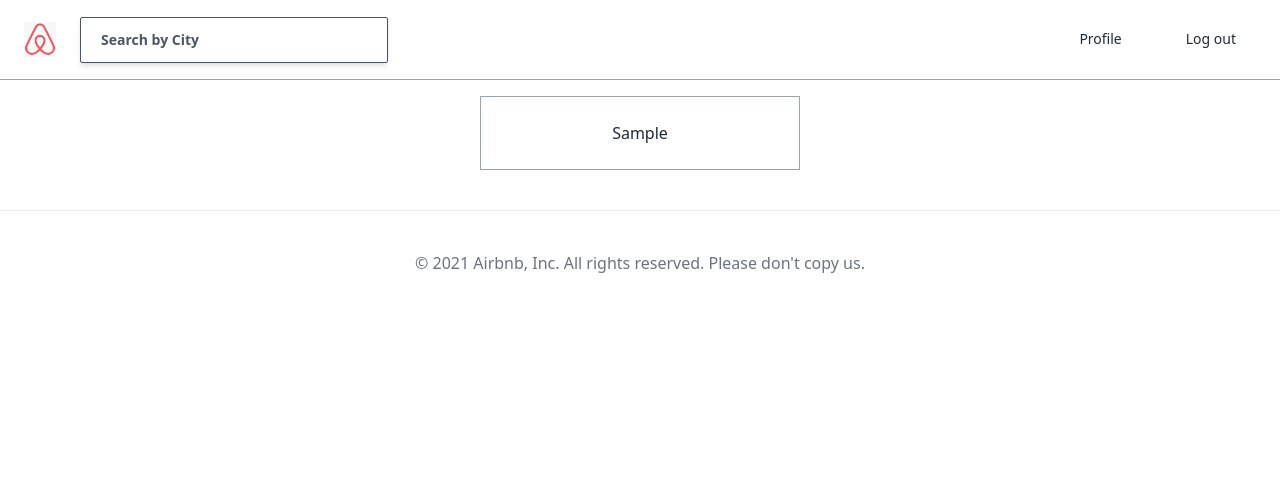
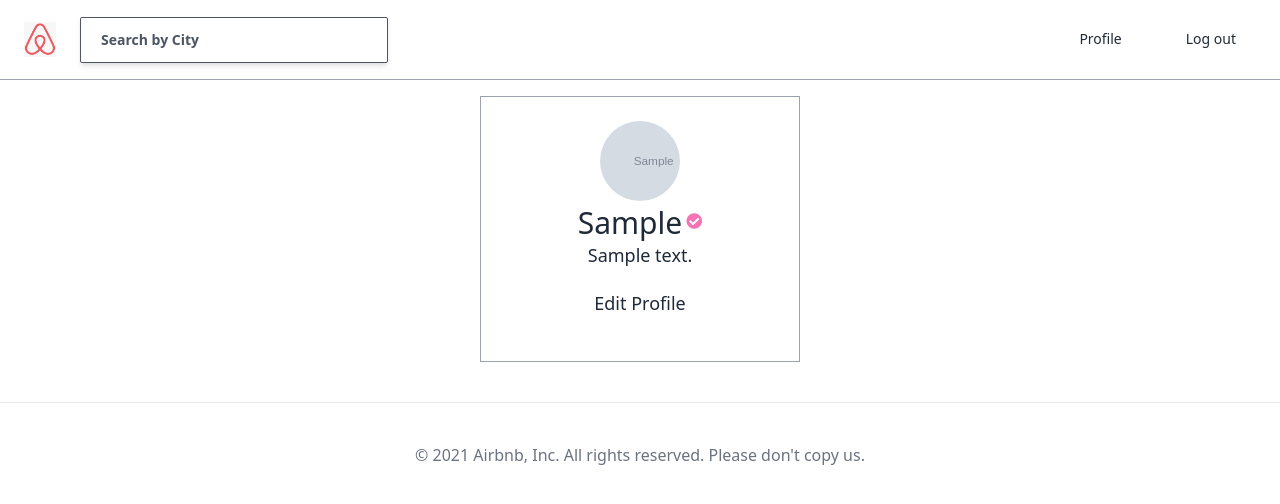
Before and after one commit to Jin-hw/airbnb-clone, a Django app: page /users/1/ in a window 1280 px wide. Shown: the top 504 px of the page. Run offline with Django 3.2, Linux system fonts and the light colour scheme; a user stored in the database is signed in; tables that the repository leaves empty hold one stand-in row (values such as "Sample post"); grey boxes marked "Sample" are stand-in pictures; style sheets or scripts are compiled from the project's sources; some libraries are stand-ins or nearby versions.

Commit message:
User Profile Fix

```diff
--- /dev/null
+++ b/templates/mixins/user_avatar.html
@@ -0,0 +1,7 @@
+{% if user_obj.avatar %}
+<div class="h-20 w-20  rounded-full bg-cover" style="background-image: url({{user_obj.avatar.url}});">
+    {% else %}
+    div class="h-20 w-20 bg-gray-600 rounded-full text-white flex justify-center items-center overflow-hidden">
+    <span class="text-3xl">{{user_obj.first_name|first}}</span>
+    {% endif %}
+</div>
--- a/templates/users/user_detail.html
+++ b/templates/users/user_detail.html
@@ -2,14 +2,25 @@
 
 
 {% block page_title %}
-Log In
+{{user_obj.first_name}}'s Profile'
 {% endblock page_title %}
-
 
 {% block content %}
 
 <div class="container lg:w-5/12 md:w-1/2 xl:w-1/4 mx-auto my-10 flex flex-col items-center border p-6 border-gray-400">
 
-    {{user_obj.first_name}}
+
+    {% include "mixins/user_avatar.html" with user=user_obj %}
+
+    <div class="flex items-center">
+        <span class="text-3xl mt-1">{{user_obj.first_name}}</span>
+        {% if user_obj.superhost %}
+        <i class="fas fa-check-circle text-pink-400 ml-1"></i>
+        {% endif %}
+    </div>
+
+    <span class="text-lg">{{user.bio}}</span>
+
+    <a href="#" class="btn">Edit Profile</a>
 </div>
 {% endblock content %}
--- a/users/views.py
+++ b/users/views.py
@@ -195,3 +195,8 @@ class UserProfileView(DetailView):
 
     model = models.User
     context_object_name = "user_obj"
+
+    def get_context_data(self, **kwargs):
+        context = super().get_context_data(**kwargs)
+        context["hello"] = "Hello!"
+        return context
```
